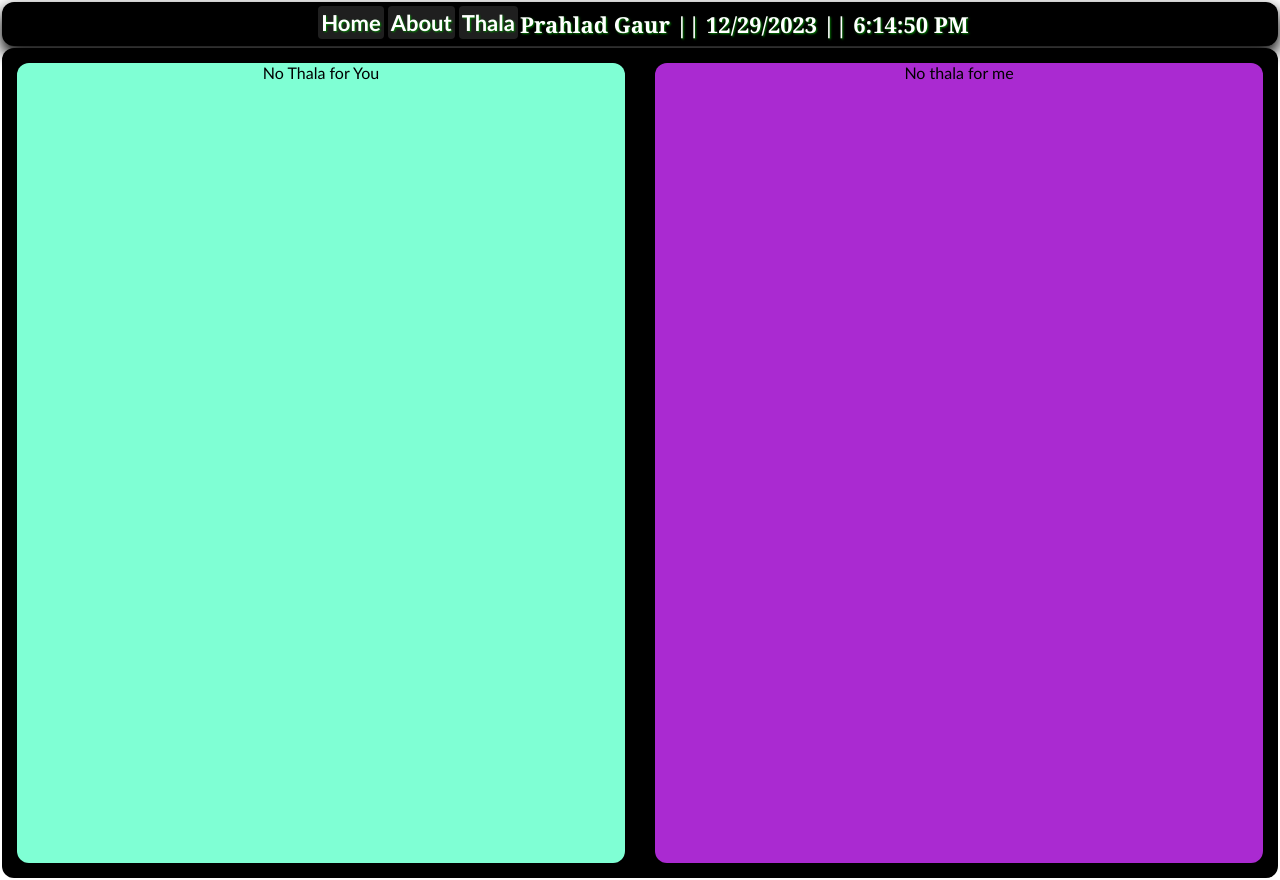
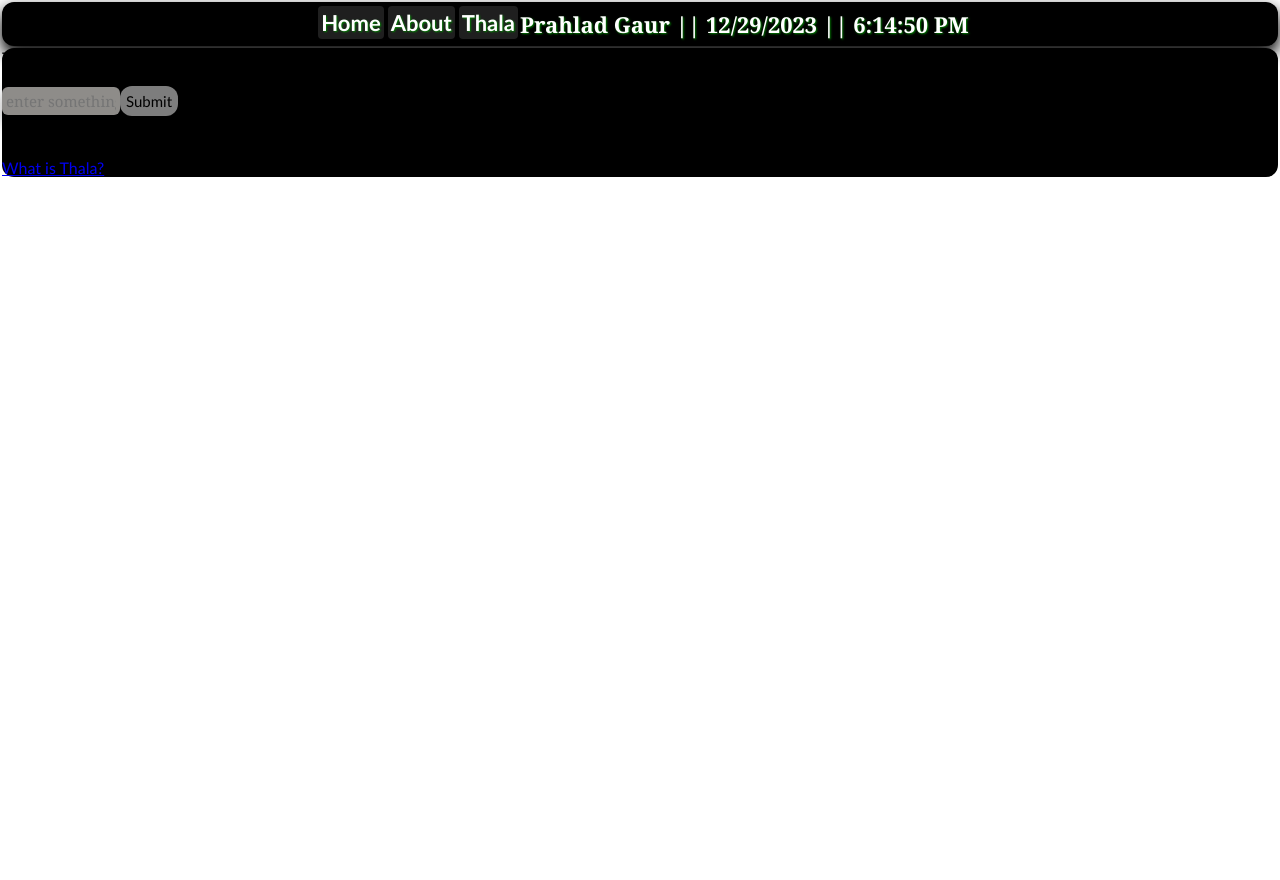
Before and after one commit to prahladgaur/newyear2024, a React (Vite) app: page /thala in a window 1280 px wide. After the commit the page ends 800 px from the top, so only its background shows below. Built offline with nearby package versions, Linux system fonts and the light colour scheme.

Commit message:
Update Thala.jsx

```diff
--- a/src/components/Thala.jsx
+++ b/src/components/Thala.jsx
@@ -1,14 +1,80 @@
+/* eslint-disable no-const-assign */
+/* eslint-disable react/no-unescaped-entities */
 // import React from 'react'
+import { useState } from "react";
+function Thala() {
+  const [inputValue, setInputValue] = useState("");
+  const [submittedValue, setSubmittedValue] = useState("");
+  const [logic, setLogic] = useState("");
 
-function Thala() {
+  var toggle = true
+  function handleLog() {
+    if(toggle){
+      setLogic("string length = 7 or digit sum = 7");
+      toggle = false
+    }
+    else{
+      setLogic("");
+      toggle = true
+    }
+  }
+
+  function handleSub(event) {
+    event.preventDefault();
+    setInputValue(inputValue);
+
+    if (Number(inputValue)) {
+      Number(inputValue);
+      var value = inputValue;
+      var sum = 0;
+      while (value) {
+        sum += value % 10;
+        value = Math.floor(value / 10);
+      }
+
+      if (sum == 7) {
+        setSubmittedValue("Thala for a reason");
+      } else {
+        setSubmittedValue("No Thala for You");
+      }
+    } else {
+      if (inputValue.length == 7) {
+        setSubmittedValue("Thala for a reason");
+      } else {
+        setSubmittedValue("No Thala for You");
+      }
+    }
+  }
+
+  const handleinputChange = (event) => {
+    setInputValue(event.target.value);
+  };
   return (
     <>
-    <div className="thalaset">
-    <div className="thala">No Thala for You</div>
-    <div className="thalaa">No thala for me</div>
-    </div>
+      <div className="thalaset">
+
+        <form onSubmit={handleSub}>
+          <p>Thala for a reason Game</p>
+          <p className="enter">Enter Something</p>
+          <input
+            type="text"
+            value={inputValue}
+            onChange={handleinputChange}
+            placeholder="enter something"
+          />
+          <button type="submit">Submit</button>
+          <p> '{submittedValue}' </p>
+          <p className="enter" onClick={handleLog}>
+            Thala Logic
+          </p>
+          <a href="https://www.ndtv.com/offbeat/thala-for-a-reason-google-pays-tribute-to-ms-dhoni-with-number-7-4661840" rel="noreferrer" target="_blank">
+            What is Thala?
+          </a>
+          <p>{logic}</p>
+        </form>
+      </div>
     </>
-  )
+  );
 }
 
-export default Thala
+export default Thala;
```
